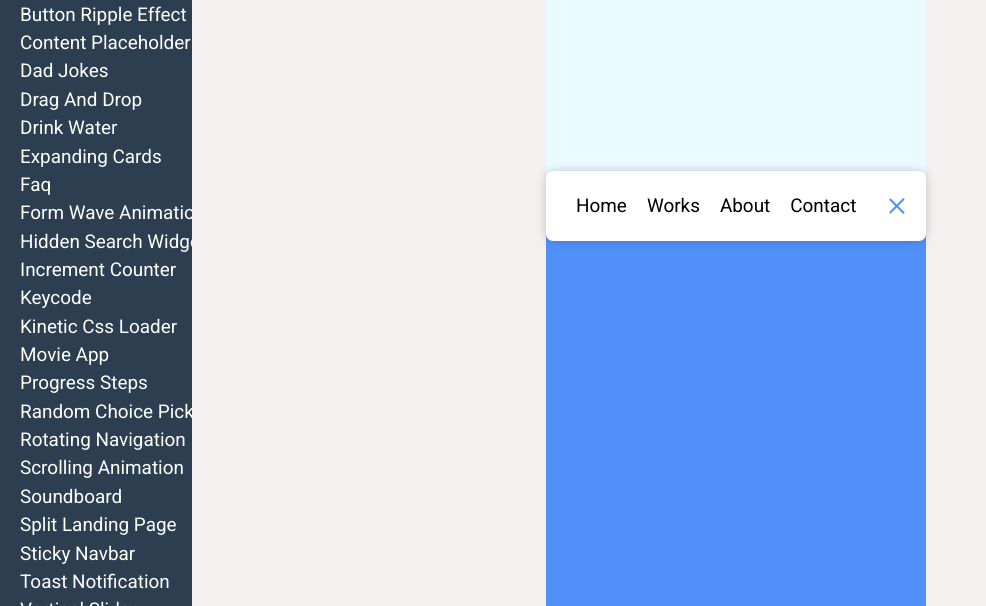
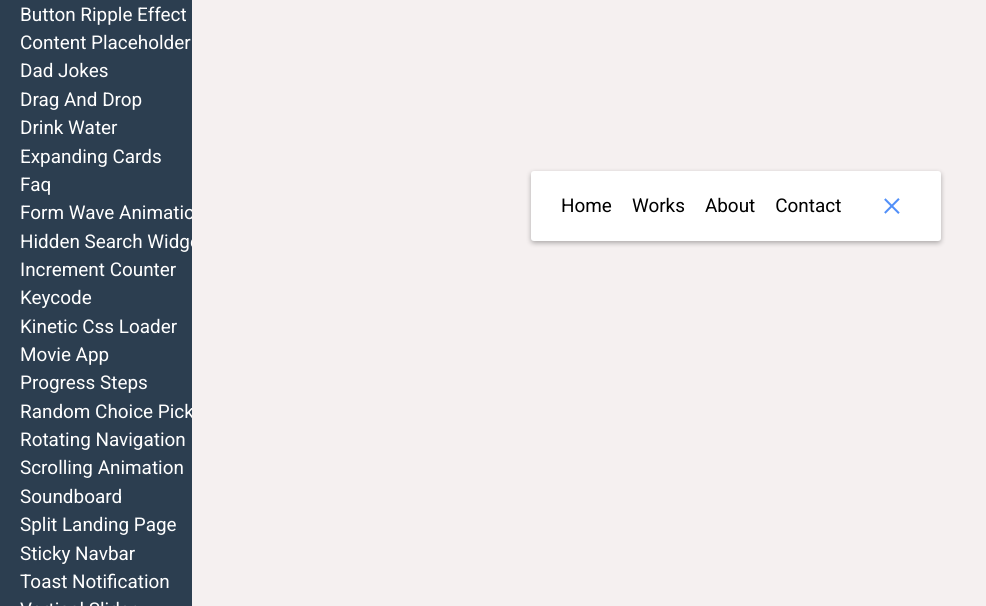
Before and after one commit to JohnPevien/50-Projects-HTML-CSS-JS, an Astro site: page /project/animated-navigation in a window 1280 px wide. Shown: the part 194-800 px from the top of the page, without its empty margins (0-986 px from the left). Built offline with nearby package versions, Linux system fonts and the light colour scheme; Astro itself is replaced by a stand-in of ours.

Commit message:
feat: Refactor animated navigation to use ProjectWrapper for consistent layout

```diff
--- a/src/pages/project/animated-navigation.astro
+++ b/src/pages/project/animated-navigation.astro
@@ -1,54 +1,51 @@
 ---
 import Layout from '../../layouts/Layout.astro';
+import ProjectWrapper from '../../components/ProjectWrapper.astro';
 ---
 
+<Layout title="Animated Navigation">
+    <ProjectWrapper>
+        <nav class="active" id="nav">
+            <ul>
+                <li><a href="#">Home</a></li>
+                <li><a href="#">Works</a></li>
+                <li><a href="#">About</a></li>
+                <li><a href="#">Contact</a></li>
+            </ul>
+            <button class="icon" id="toggle">
+                <div class="line line1"></div>
+                <div class="line line2"></div>
+            </button>
+        </nav>
+    </ProjectWrapper>
+</Layout>
+
 <style is:inline>
-    * {
-        box-sizing: border-box;
-    }
-
-    .container {
-        font-family: 'Roboto', sans-serif;
-        display: flex; /*used since most projects are centered*/
-        margin: 0;
-        height: 100vh; /*to make the height same as the the current whole browser size*/
-        justify-content: center;
-        align-items: center;
-        background: linear-gradient(
-            to bottom,
-            #eafbff 0%,
-            #eafbff 50%,
-            #5290f9 50%,
-            #5290f9 100%
-        );
-        flex-direction: column;
-        color: #222;
-    }
-
     nav {
         background-color: #fff;
         padding: 20px;
+        padding-right: 40px;
         width: 80px;
         display: flex;
         align-items: center;
         justify-content: center;
-        border-radius: 7px;
-        box-shadow: 0 0 10px rgba(0, 0, 0, 0.2);
-        transition: width 0.3s linear;
-        overflow: hidden;
+        border-radius: 3px;
+        box-shadow: 0 2px 5px rgba(0, 0, 0, 0.3);
+        transition: width 0.6s linear;
+        overflow-x: hidden;
+    }
+
+    nav.active {
+        width: 350px;
     }
 
     nav ul {
         display: flex;
-        list-style: none;
+        list-style-type: none;
         padding: 0;
         margin: 0;
         width: 0;
-        transition: width 0.3s linear;
-    }
-
-    nav.active {
-        width: 380px;
+        transition: width 0.6s linear;
     }
 
     nav.active ul {
@@ -58,12 +55,12 @@ import Layout from '../../layouts/Layout.astro';
     nav ul li {
         transform: rotateY(0deg);
         opacity: 0;
-        transition: all 0.3s ease-in-out, opacity 0.3s linear;
+        transition: transform 0.6s linear, opacity 0.6s linear;
     }
 
     nav.active ul li {
+        opacity: 1;
         transform: rotateY(360deg);
-        opacity: 1;
     }
 
     nav ul a {
@@ -77,10 +74,14 @@ import Layout from '../../layouts/Layout.astro';
         background-color: #fff;
         border: 0;
         cursor: pointer;
+        padding: 0;
         position: relative;
-        padding: 0;
         height: 30px;
         width: 30px;
+    }
+
+    .icon:focus {
+        outline: 0;
     }
 
     .icon .line {
@@ -90,7 +91,7 @@ import Layout from '../../layouts/Layout.astro';
         position: absolute;
         top: 10px;
         left: 5px;
-        transition: all 0.3s ease-in-out;
+        transition: transform 0.6s linear;
     }
 
     .icon .line2 {
@@ -105,34 +106,11 @@ import Layout from '../../layouts/Layout.astro';
     nav.active .icon .line2 {
         transform: rotate(765deg) translateY(-5.5px);
     }
-
-    button {
-        all: unset;
-    }
 </style>
 
-<Layout title="Animated Navigation">
-    <div class="container">
-        <nav class="active" id="nav">
-            <ul>
-                <li><a href="#">Home</a></li>
-                <li><a href="#">Works</a></li>
-                <li><a href="#">About</a></li>
-                <li><a href="#">Contact</a></li>
-            </ul>
-            <button class="icon" id="toggle">
-                <div class="line line1"></div>
-                <div class="line line2"></div>
-            </button>
-        </nav>
-    </div>
-</Layout>
+<script is:inline>
+    const toggle = document.getElementById('toggle')
+    const nav = document.getElementById('nav')
 
-<script is:inline>
-    const toggle = document.getElementById('toggle');
-    const nav = document.getElementById('nav');
-
-    toggle.addEventListener('click', () => {
-        nav.classList.toggle('active');
-    });
+    toggle.addEventListener('click', () => nav.classList.toggle('active'))
 </script>
```
